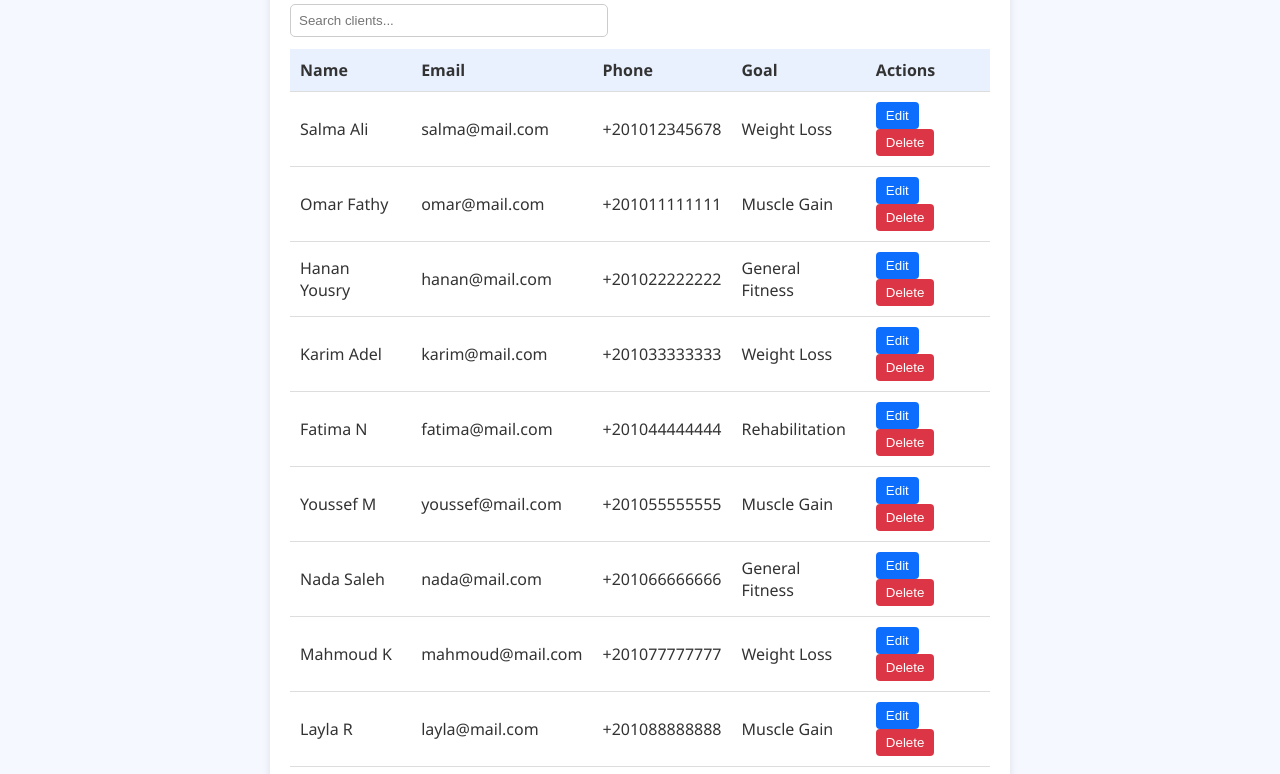
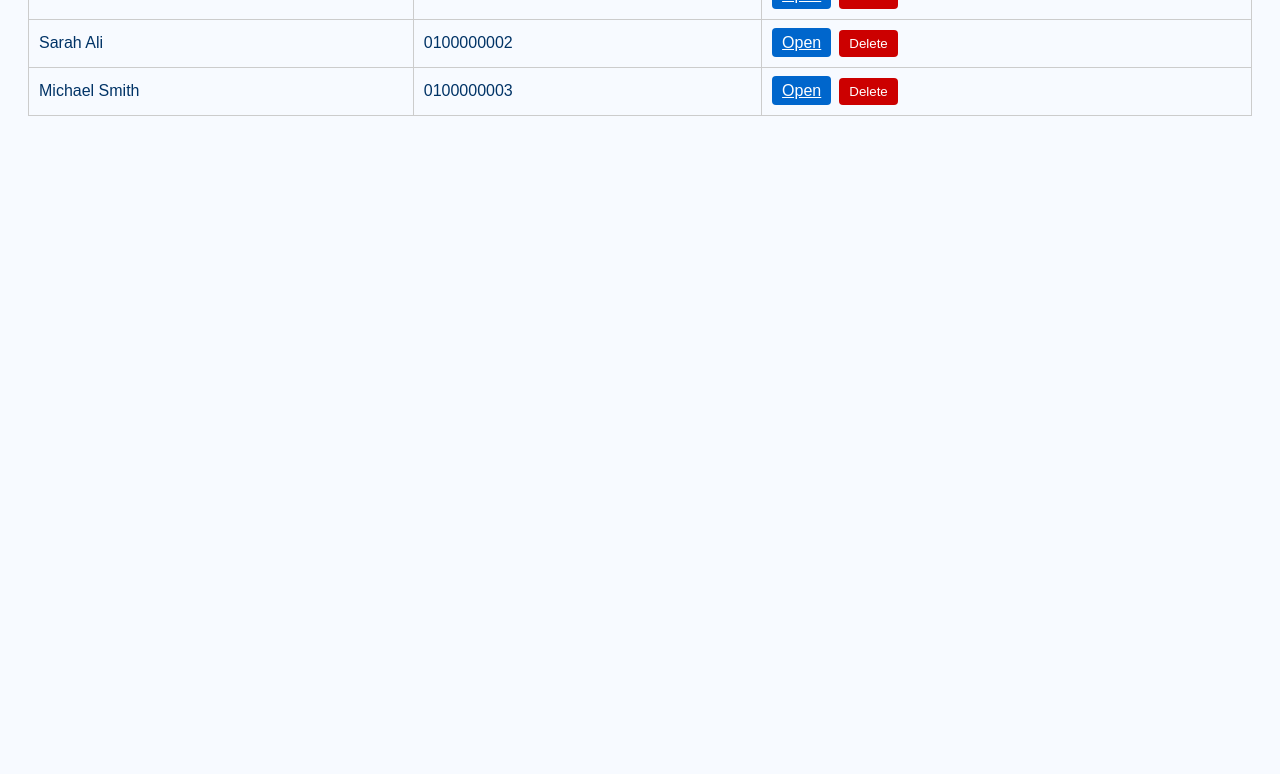
Before and after one commit to ibrahimyehia1/fitcrm3, a plain HTML site: page clients.html in a window 1280 px wide. Shown: the part 235-1009 px from the top of the page. After the commit the page ends 800 px from the top, so only its background shows below. Drawn offline with Linux system fonts and the light colour scheme.

Commit message:
Add files via upload

```diff
--- a/clients.html
+++ b/clients.html
@@ -1,84 +1 @@
-<!DOCTYPE html>
-<html lang="en">
-<head>
-  <meta charset="UTF-8">
-  <meta name="viewport" content="width=device-width, initial-scale=1.0">
-  <title>FitCRM - Client List</title>
-  <link rel="stylesheet" href="css/styles.css">
-</head>
-<body>
-  <!-- FitCRM - Client List Page -->
-  <header>
-    <h1>FitCRM</h1>
-    <nav>
-      <a href="index.html">New Client</a>
-      <a href="clients.html" class="active">Client List</a>
-    </nav>
-  </header>
-
-  <main>
-    <section class="card">
-      <h2>Client List</h2>
-
-      <!-- Search box (placeholder only) -->
-      <input type="text" placeholder="Search clients..." class="search-box">
-
-      <table>
-        <thead>
-          <tr>
-            <th>Name</th>
-            <th>Email</th>
-            <th>Phone</th>
-            <th>Goal</th>
-            <th>Actions</th>
-          </tr>
-        </thead>
-        <tbody>
-          <tr><td>Salma Ali</td><td>salma@mail.com</td><td>+201012345678</td><td>Weight Loss</td><td>
-            <button class="btn-edit">Edit</button>
-            <button class="btn-delete">Delete</button>
-          </td></tr>
-          <tr><td>Omar Fathy</td><td>omar@mail.com</td><td>+201011111111</td><td>Muscle Gain</td><td>
-            <button class="btn-edit">Edit</button>
-            <button class="btn-delete">Delete</button>
-          </td></tr>
-          <tr><td>Hanan Yousry</td><td>hanan@mail.com</td><td>+201022222222</td><td>General Fitness</td><td>
-            <button class="btn-edit">Edit</button>
-            <button class="btn-delete">Delete</button>
-          </td></tr>
-          <tr><td>Karim Adel</td><td>karim@mail.com</td><td>+201033333333</td><td>Weight Loss</td><td>
-            <button class="btn-edit">Edit</button>
-            <button class="btn-delete">Delete</button>
-          </td></tr>
-          <tr><td>Fatima N</td><td>fatima@mail.com</td><td>+201044444444</td><td>Rehabilitation</td><td>
-            <button class="btn-edit">Edit</button>
-            <button class="btn-delete">Delete</button>
-          </td></tr>
-          <tr><td>Youssef M</td><td>youssef@mail.com</td><td>+201055555555</td><td>Muscle Gain</td><td>
-            <button class="btn-edit">Edit</button>
-            <button class="btn-delete">Delete</button>
-          </td></tr>
-          <tr><td>Nada Saleh</td><td>nada@mail.com</td><td>+201066666666</td><td>General Fitness</td><td>
-            <button class="btn-edit">Edit</button>
-            <button class="btn-delete">Delete</button>
-          </td></tr>
-          <tr><td>Mahmoud K</td><td>mahmoud@mail.com</td><td>+201077777777</td><td>Weight Loss</td><td>
-            <button class="btn-edit">Edit</button>
-            <button class="btn-delete">Delete</button>
-          </td></tr>
-          <tr><td>Layla R</td><td>layla@mail.com</td><td>+201088888888</td><td>Muscle Gain</td><td>
-            <button class="btn-edit">Edit</button>
-            <button class="btn-delete">Delete</button>
-          </td></tr>
-          <tr><td>Sara Gamal</td><td>sara@mail.com</td><td>+201099999999</td><td>General Fitness</td><td>
-            <button class="btn-edit">Edit</button>
-            <button class="btn-delete">Delete</button>
-          </td></tr>
-        </tbody>
-      </table>
-
-      <p><a href="index.html">Add New Client</a></p>
-    </section>
-  </main>
-</body>
-</html>
+<!DOCTYPE html><html><head><meta charset='UTF-8'><title>FitCRM - Clients</title><link rel='stylesheet' href='css/styles.css'><script src='js/main.js' defer></script></head><body><header><h1>Clients</h1></header><main><input id='searchBox' placeholder='Search clients...' /><table id='clientsTable'><thead><tr><th>Name</th><th>Phone</th><th>Actions</th></tr></thead><tbody></tbody></table></main></body></html>
--- a/css/styles.css
+++ b/css/styles.css
@@ -1,122 +1 @@
-body {
-  font-family: 'Segoe UI', Tahoma, Geneva, Verdana, sans-serif;
-  background-color: #f5f9ff;
-  margin: 0;
-  padding: 0;
-  color: #333;
-}
-
-header {
-  background-color: #0d6efd;
-  color: white;
-  padding: 15px 30px;
-  display: flex;
-  justify-content: space-between;
-  align-items: center;
-  flex-wrap: wrap;
-}
-
-nav a {
-  color: white;
-  margin-left: 15px;
-  text-decoration: none;
-  font-weight: 500;
-}
-
-nav a.active {
-  text-decoration: underline;
-}
-
-main {
-  padding: 30px;
-}
-
-.card {
-  background-color: white;
-  padding: 20px;
-  border-radius: 10px;
-  box-shadow: 0 4px 8px rgba(0,0,0,0.1);
-  max-width: 700px;
-  margin: auto;
-}
-
-form {
-  display: flex;
-  flex-direction: column;
-}
-
-label {
-  margin-top: 10px;
-  font-weight: 500;
-}
-
-input, select {
-  margin-bottom: 12px;
-  padding: 10px;
-  border: 1px solid #ccc;
-  border-radius: 5px;
-}
-
-button {
-  background-color: #0d6efd;
-  color: white;
-  padding: 10px 15px;
-  border: none;
-  border-radius: 5px;
-  cursor: pointer;
-}
-
-button:hover {
-  background-color: #0b5ed7;
-}
-
-.search-box {
-  padding: 8px;
-  width: 100%;
-  max-width: 300px;
-  border: 1px solid #ccc;
-  border-radius: 5px;
-  margin-bottom: 12px;
-}
-
-table {
-  width: 100%;
-  border-collapse: collapse;
-}
-
-th, td {
-  padding: 10px;
-  border-bottom: 1px solid #ddd;
-  text-align: left;
-}
-
-th {
-  background-color: #e9f1ff;
-}
-
-tr:hover {
-  background-color: #f1f7ff;
-}
-
-.btn-edit {
-  background-color: #0d6efd;
-  border: none;
-  color: white;
-  padding: 6px 10px;
-  border-radius: 4px;
-  cursor: pointer;
-  margin-right: 4px;
-}
-
-.btn-delete {
-  background-color: #dc3545;
-  border: none;
-  color: white;
-  padding: 6px 10px;
-  border-radius: 4px;
-  cursor: pointer;
-}
-
-a {
-  color: #0d6efd;
-}
+body{font-family:Arial;padding:20px;background:#f7faff;color:#003366;}h1{color:#003399;}.btn{padding:10px 18px;background:#0066cc;color:white;border-radius:6px;text-decoration:none;}table{width:100%;border-collapse:collapse;margin-top:20px;}th,td{border:1px solid #ccc;padding:10px;}#searchBox{padding:10px;width:100%;max-width:300px;}.action-btn{margin-right:8px;padding:6px 10px;border:none;border-radius:4px;color:white;cursor:pointer;}.edit{background:#0066cc;}.delete{background:#cc0000;}
--- /dev/null
+++ b/data/clients.json
@@ -0,0 +1,17 @@
+[
+  {
+    "id": 1,
+    "name": "John Doe",
+    "phone": "0100000001"
+  },
+  {
+    "id": 2,
+    "name": "Sarah Ali",
+    "phone": "0100000002"
+  },
+  {
+    "id": 3,
+    "name": "Michael Smith",
+    "phone": "0100000003"
+  }
+]
--- /dev/null
+++ b/js/main.js
@@ -0,0 +1 @@
+document.addEventListener('DOMContentLoaded',()=>{const p=new URLSearchParams(window.location.search);const id=p.get('id');if(id){fetch('data/clients.json').then(r=>r.json()).then(d=>{const c=d.find(x=>x.id==id);const b=document.getElementById('clientDetails');if(c){b.innerHTML=`<h2>${c.name}</h2><p>Phone: ${c.phone}</p>`;}});}const t=document.querySelector('#clientsTable tbody');const s=document.getElementById('searchBox');if(t){fetch('data/clients.json').then(r=>r.json()).then(d=>{let clients=d;function render(list){t.innerHTML='';list.forEach(c=>{t.innerHTML+=`<tr><td>${c.name}</td><td>${c.phone}</td><td><a class='action-btn edit' href='client.html?id=${c.id}'>Open</a><button class='action-btn delete'>Delete</button></td></tr>`;});}render(clients);s.addEventListener('input',()=>{const q=s.value.toLowerCase();render(clients.filter(c=>c.name.toLowerCase().includes(q)));});});}});
```
Also changed, not shown: client.html (added, +1 -0 lines), index.html (+1 -53 lines), 1 other file.
